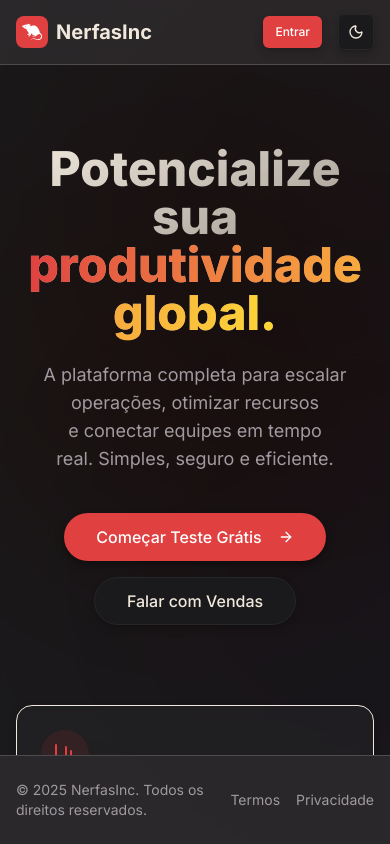
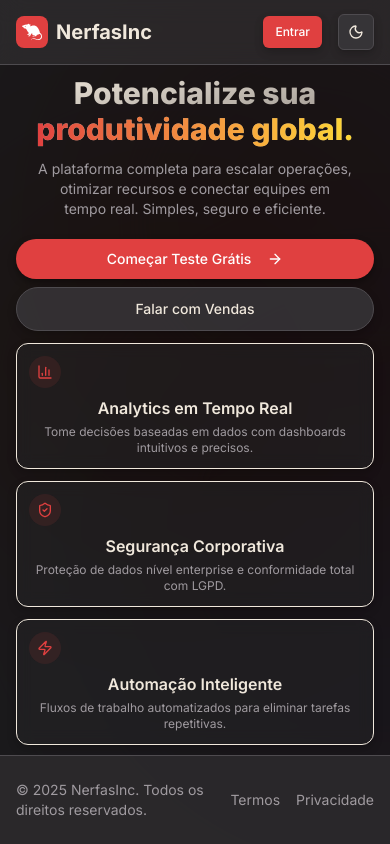
Before and after one commit to gabrieltorresctrlplay/projeto-estudos, a React (Vite) app: page / in a window 390 px wide. Built offline with nearby package versions, Linux system fonts and the light colour scheme; a web font is replaced by a local one.

Commit message:
feat(ui): loading premium, mobile optimized, layout stability fixes, dark buttons hover

```diff
--- a/src/components/AnimatedBlurBackground.tsx
+++ b/src/components/AnimatedBlurBackground.tsx
@@ -10,7 +10,7 @@ export const AnimatedBlurBackground = () => {
 
   return (
     <div
-      className="bg-background pointer-events-none fixed inset-0 z-0 overflow-hidden"
+      className="bg-background pointer-events-none fixed inset-0 -z-10 overflow-hidden"
       aria-hidden="true"
     >
       {/* Blob 1 - Primary */}
--- a/src/components/home/FeatureCard.tsx
+++ b/src/components/home/FeatureCard.tsx
@@ -8,6 +8,7 @@ interface FeatureCardProps {
 
 /**
  * Individual feature card component with hover animations
+ * Compact design for fullscreen responsive layout
  */
 export function FeatureCard({ feature, index }: FeatureCardProps) {
   const Icon = feature.icon
@@ -19,16 +20,16 @@ export function FeatureCard({ feature, index }: FeatureCardProps) {
       viewport={{ once: true }}
       transition={{ delay: index * 0.1 }}
       whileHover={{ y: -5 }}
-      className="bg-card/50 cursor-default rounded-2xl border p-6 shadow-sm backdrop-blur-sm transition-all hover:shadow-md"
+      className="bg-card/50 cursor-default rounded-xl border p-3 shadow-sm backdrop-blur-sm transition-all hover:shadow-md md:rounded-2xl md:p-6"
     >
       <div
-        className="bg-primary/10 text-primary mb-4 flex size-12 items-center justify-center rounded-full"
+        className="bg-primary/10 text-primary mb-2 flex size-8 items-center justify-center rounded-full md:mb-4 md:size-12"
         aria-hidden="true"
       >
-        <Icon className="size-6" />
+        <Icon className="size-4 md:size-6" />
       </div>
-      <h3 className="mb-2 text-xl font-semibold">{feature.title}</h3>
-      <p className="text-muted-foreground">{feature.description}</p>
+      <h3 className="mb-1 text-base font-semibold md:mb-2 md:text-xl">{feature.title}</h3>
+      <p className="text-muted-foreground text-xs md:text-base">{feature.description}</p>
     </motion.article>
   )
 }
--- a/src/components/home/FeatureGrid.tsx
+++ b/src/components/home/FeatureGrid.tsx
@@ -4,11 +4,12 @@ import { FeatureCard } from './FeatureCard'
 
 /**
  * Grid of feature cards displayed on the home page
+ * Compact layout for fullscreen responsive design
  */
 export function FeatureGrid() {
   return (
     <section
-      className="mt-20 grid w-full grid-cols-1 gap-8 md:grid-cols-3"
+      className="grid w-full grid-cols-1 gap-3 sm:grid-cols-2 sm:gap-4 md:gap-6 lg:grid-cols-3"
       aria-label="Principais funcionalidades"
     >
       {FEATURES.map((feature, index) => (
--- a/src/components/home/Hero.tsx
+++ b/src/components/home/Hero.tsx
@@ -6,6 +6,7 @@ import { Button } from '@/components/ui/button'
 
 /**
  * Hero section component for the home page
+ * Compact and responsive for fullscreen layout
  */
 export function Hero() {
   const { containerVariants, itemVariants } = useAnimationVariants()
@@ -15,13 +16,13 @@ export function Hero() {
       variants={containerVariants}
       initial="hidden"
       animate="visible"
-      className="space-y-6"
+      className="space-y-3 md:space-y-6"
     >
       <motion.h1
         variants={itemVariants}
-        className="from-foreground to-foreground/50 bg-linear-to-br bg-clip-text text-5xl font-extrabold tracking-tight text-balance text-transparent md:text-7xl"
+        className="from-foreground to-foreground/50 bg-linear-to-br bg-clip-text text-3xl font-extrabold tracking-tight text-balance text-transparent sm:text-5xl md:text-6xl lg:text-7xl"
       >
-        Potencialize sua <br />
+        Potencialize sua <br className="hidden sm:block" />
         <span className="from-primary to-chart-3 bg-linear-to-r bg-clip-text text-transparent">
           produtividade global.
         </span>
@@ -29,7 +30,7 @@ export function Hero() {
 
       <motion.p
         variants={itemVariants}
-        className="text-muted-foreground mx-auto max-w-2xl text-lg text-balance md:text-xl"
+        className="text-muted-foreground mx-auto max-w-2xl text-sm text-balance sm:text-lg md:text-xl"
       >
         A plataforma completa para escalar operações, otimizar recursos e conectar equipes em tempo
         real. Simples, seguro e eficiente.
@@ -37,19 +38,19 @@ export function Hero() {
 
       <motion.div
         variants={itemVariants}
-        className="flex flex-wrap justify-center gap-4 pt-4"
+        className="flex flex-col justify-center gap-2 pt-2 sm:flex-row sm:gap-4 sm:pt-4"
       >
         <Button
           size="lg"
-          className="h-12 rounded-full px-8 text-base shadow-lg transition-all hover:scale-105 hover:shadow-xl"
+          className="h-10 rounded-full px-6 text-sm shadow-lg transition-all hover:scale-105 hover:shadow-xl sm:h-12 sm:px-8 sm:text-base"
           aria-label="Começar teste grátis de 14 dias"
         >
-          Começar Teste Grátis <ArrowRight className="ml-2 size-5" />
+          Começar Teste Grátis <ArrowRight className="ml-2 size-4 sm:size-5" />
         </Button>
         <Button
           size="lg"
           variant="outline"
-          className="h-12 rounded-full px-8 text-base"
+          className="border-border h-11 rounded-full px-6 text-sm sm:h-12 sm:px-8 sm:text-base"
           aria-label="Agendar conversa com equipe de vendas"
         >
           Falar com Vendas
--- a/src/components/layout/MainLayout.tsx
+++ b/src/components/layout/MainLayout.tsx
@@ -1,5 +1,6 @@
 import { type ReactNode } from 'react'
 
+import { AnimatedBlurBackground } from '@/components/AnimatedBlurBackground'
 import { ThemeProvider } from '@/components/theme-provider'
 
 import { Footer } from './Footer'
@@ -15,7 +16,16 @@ export function MainLayout({ children }: MainLayoutProps) {
       defaultTheme="dark"
       storageKey="vite-ui-theme"
     >
-      <div className="text-foreground flex h-screen flex-col overflow-hidden transition-none">
+      <div className="text-foreground relative flex h-screen flex-col overflow-hidden transition-none">
+        {/* Animated Blur Background - Always visible */}
+        <AnimatedBlurBackground />
+
+        {/* Static Grid Overlay */}
+        <div
+          className="pointer-events-none fixed inset-0 -z-20 h-full w-full bg-[linear-gradient(to_right,var(--color-border)_1px,transparent_1px),linear-gradient(to_bottom,var(--color-border)_1px,transparent_1px)] mask-[radial-gradient(ellipse_60%_50%_at_50%_0%,#000_70%,transparent_100%)] bg-size-[14px_24px] opacity-10"
+          aria-hidden="true"
+        />
+
         <Topbar />
         <main className="relative flex-1 overflow-hidden">{children}</main>
         <div className="relative z-50">
--- a/src/components/mode-toggle.tsx
+++ b/src/components/mode-toggle.tsx
@@ -18,6 +18,7 @@ export function ModeToggle() {
         <Button
           variant="outline"
           size="icon"
+          className="border-border"
         >
           {theme === 'light' && <Sun className="h-[1.2rem] w-[1.2rem]" />}
           {theme === 'dark' && <Moon className="h-[1.2rem] w-[1.2rem]" />}
--- a/src/components/ui/button.tsx
+++ b/src/components/ui/button.tsx
@@ -5,14 +5,13 @@ import { cva, type VariantProps } from 'class-variance-authority'
 import { cn } from '@/lib/utils'
 
 const buttonVariants = cva(
-  'inline-flex items-center justify-center gap-2 whitespace-nowrap rounded-md text-sm font-medium transition-colors focus-visible:outline-none focus-visible:ring-1 focus-visible:ring-ring disabled:pointer-events-none disabled:opacity-50 [&_svg]:pointer-events-none [&_svg]:size-4 [&_svg]:shrink-0',
+  'inline-flex items-center justify-center gap-2 whitespace-nowrap rounded-md text-sm font-medium transition-colors focus-visible:outline-none focus-visible:ring-1 focus-visible:ring-ring disabled:pointer-events-none disabled:opacity-50 [&_svg]:pointer-events-none [&_svg]:size-4 [&_svg]:shrink-0 cursor-pointer',
   {
     variants: {
       variant: {
         default: 'bg-primary text-primary-foreground shadow hover:bg-primary/90',
         destructive: 'bg-destructive text-destructive-foreground shadow-sm hover:bg-destructive/90',
-        outline:
-          'border border-input bg-background shadow-sm hover:bg-accent hover:text-accent-foreground',
+        outline: 'border border-input bg-muted/80 shadow-sm hover:bg-muted',
         secondary: 'bg-secondary text-secondary-foreground shadow-sm hover:bg-secondary/80',
         ghost: 'hover:bg-accent hover:text-accent-foreground',
         link: 'text-primary underline-offset-4 hover:underline',
--- a/src/index.css
+++ b/src/index.css
@@ -18,7 +18,7 @@
   --destructive: oklch(0.5891 0.2326 28.394);
   --destructive-foreground: oklch(1 0 0);
   --border: oklch(0.848 0.0195 67.5613);
-  --input: oklch(1 0 0);
+  --input: oklch(0.8893 0.027 80.2412);
   --ring: oklch(0.7294 0.0419 73.2561);
   --chart-1: oklch(0.6074 0.1971 25.2568);
   --chart-2: oklch(0.6878 0.1331 35.7779);
@@ -83,7 +83,7 @@
   --destructive: oklch(0.5891 0.2326 28.394);
   --destructive-foreground: oklch(1 0 0);
   --border: oklch(0.4171 0.0076 317.7333);
-  --input: oklch(0.2705 0.0039 308.2997);
+  --input: oklch(0.3438 0.0058 314.7446);
   --ring: oklch(0.5645 0.0103 314.7383);
   --chart-1: oklch(0.6074 0.1971 25.2568);
   --chart-2: oklch(0.6799 0.1847 48.1462);
--- a/src/pages/Home.tsx
+++ b/src/pages/Home.tsx
@@ -1,31 +1,28 @@
-import { AnimatedBlurBackground } from '@/components/AnimatedBlurBackground'
+import { motion } from 'framer-motion'
+
 import { FeatureGrid, Hero } from '@/components/home'
 
 /**
  * Home page - Landing page with hero section and features
+ * Fullscreen responsive layout that fits in viewport on all devices
+ * Smooth fade-in animation on load
  */
 export default function Home() {
   return (
-    <>
-      <div className="relative z-10 flex flex-col justify-center pt-20">
+    <motion.div
+      initial={{ opacity: 0, y: 10 }}
+      animate={{ opacity: 1, y: 0 }}
+      transition={{ duration: 0.5, ease: 'easeOut' }}
+      className="relative flex h-full flex-col items-center justify-center overflow-hidden px-4 py-2 sm:py-4 md:py-0"
+    >
       {/* Hero Section */}
       <section
-          className="mx-auto flex max-w-5xl flex-col items-center justify-center px-4 text-center"
+        className="flex w-full max-w-6xl flex-col items-center justify-center gap-3 text-center sm:gap-6 md:gap-12 lg:gap-16"
         aria-labelledby="hero-title"
       >
         <Hero />
         <FeatureGrid />
       </section>
-      </div>
-
-      {/* Animated Blur Background */}
-      <AnimatedBlurBackground />
-
-      {/* Static Grid Overlay (Optional texturizer) */}
-      <div
-        className="pointer-events-none fixed inset-0 -z-20 h-full w-full bg-[linear-gradient(to_right,var(--color-border)_1px,transparent_1px),linear-gradient(to_bottom,var(--color-border)_1px,transparent_1px)] mask-[radial-gradient(ellipse_60%_50%_at_50%_0%,#000_70%,transparent_100%)] bg-size-[14px_24px] opacity-10"
-        aria-hidden="true"
-      />
-    </>
+    </motion.div>
   )
 }
```
Also changed, not shown: src/components/layout/Topbar.tsx (+9 -7 lines), src/components/ui/loading-spinner.tsx (+31 -5 lines), 1 other file (tests, documents, lock files or other folders). Lines whose indentation alone changed are shown as unchanged.
